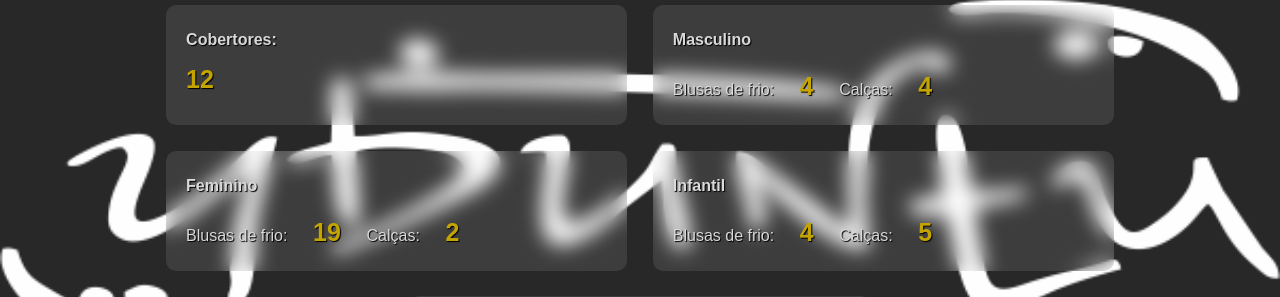
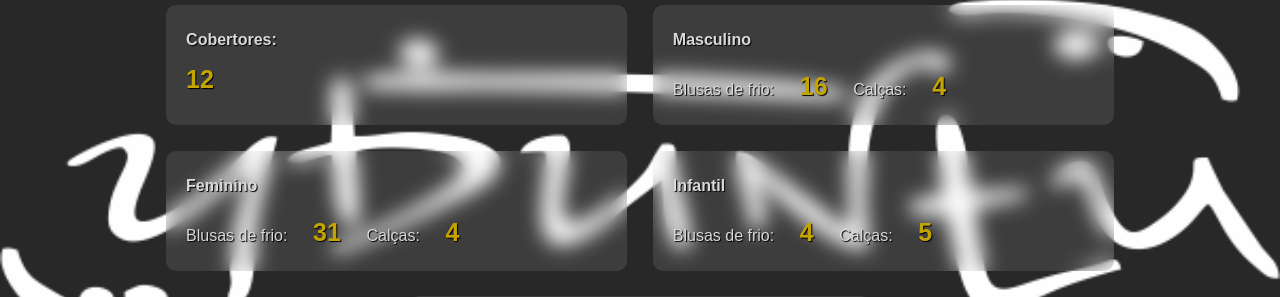
Before and after one commit to rapharosa/ubuntu, a React (Create React App) app: page /ubuntu/doados in a window 1280 px wide. Shown: the part 191-488 px from the top of the page. Built offline with nearby package versions, Linux system fonts and the light colour scheme.

Commit message:
atualizações

```diff
--- a/src/componentes/arrecadados/Arrecadados.tsx
+++ b/src/componentes/arrecadados/Arrecadados.tsx
@@ -15,7 +15,7 @@ function Arrecadados(){
                     <div className='categoria'>
                         <p className='texto-secao'><strong>Masculino</strong></p>
                         <div>
-                            <p className='texto-secao'>Blusas de frio:</p><b> 17</b>
+                            <p className='texto-secao'>Blusas de frio:</p><b> 18</b>
                             <p className='texto-secao'>Calças:</p><b> 4</b>
                         </div>
                     </div>
--- a/src/componentes/doados/Doados.tsx
+++ b/src/componentes/doados/Doados.tsx
@@ -15,15 +15,15 @@ function Doados(){
                     <div className='categoria'>
                         <p className='texto-secao'><strong>Masculino</strong></p>
                         <div>
-                            <p className='texto-secao'>Blusas de frio:</p><b> 4</b>
+                            <p className='texto-secao'>Blusas de frio:</p><b> 16</b>
                             <p className='texto-secao'>Calças:</p><b> 4</b>
                         </div>
                     </div>
                     <div className='categoria'>
                         <p className='texto-secao'><strong>Feminino</strong></p>
                         <div>
-                            <p className='texto-secao'>Blusas de frio:</p><b> 19</b>
-                            <p className='texto-secao'>Calças:</p><b> 2</b>
+                            <p className='texto-secao'>Blusas de frio:</p><b> 31</b>
+                            <p className='texto-secao'>Calças:</p><b> 4</b>
                         </div>
                     </div>
                     <div className='categoria'>
```
